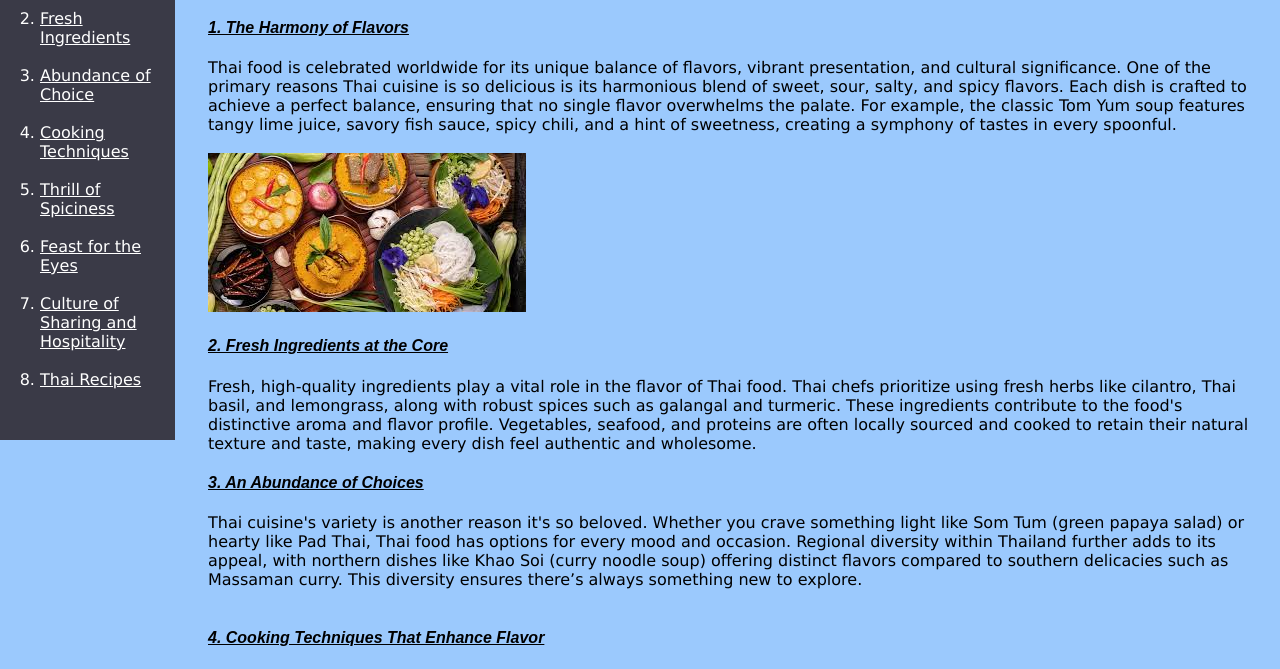
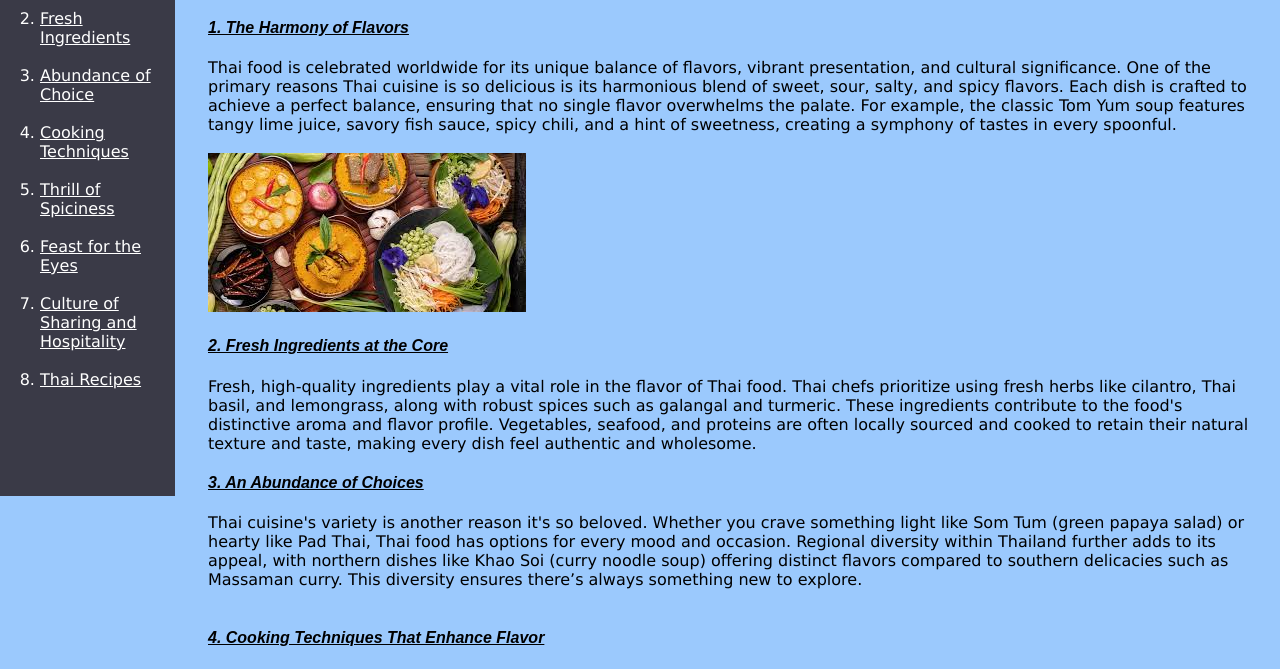
Before and after one commit to sethhorman777/Final-Project, a plain HTML site: page Thai Food.html in a window 1280 px wide. Shown: the part 124-793 px from the top of the page. Drawn offline with Linux system fonts and the light colour scheme.

Commit message:
Add files via upload

```diff
--- a/css/customstyles.css
+++ b/css/customstyles.css
@@ -41,7 +41,7 @@ font-family:Cambria, Cochin, Georgia, Times, 'Times New Roman', serif
 .sidebar{
     background-color: rgb(58, 58, 71);
     width:175px;
-    height: 63%;
+    height: 70%;
     position:fixed;
     top: 60px;
     left: 0;
```
